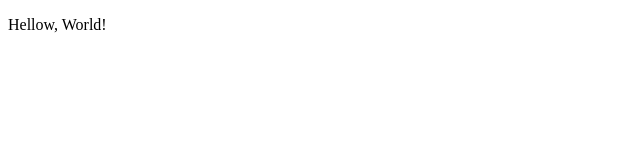
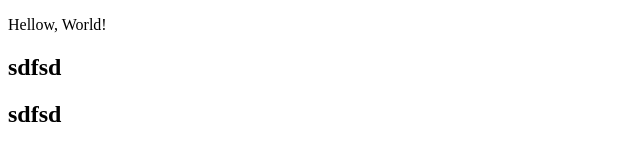
Before and after one commit to vanek0085/Test, a plain HTML site: page index.html in a window 1280 px wide. Shown: the whole page, without its empty margins (0-640 px from the left). Drawn offline with Linux system fonts and the light colour scheme.

Commit message:
commit 3

```diff
--- a/index.html
+++ b/index.html
@@ -9,7 +9,8 @@
 
 <body>
       <p>Hellow, World!</p>
-
+      <h2>sdfsd</h2>
+      <h2>sdfsd</h2>
 </body>
 
 </html>
```
